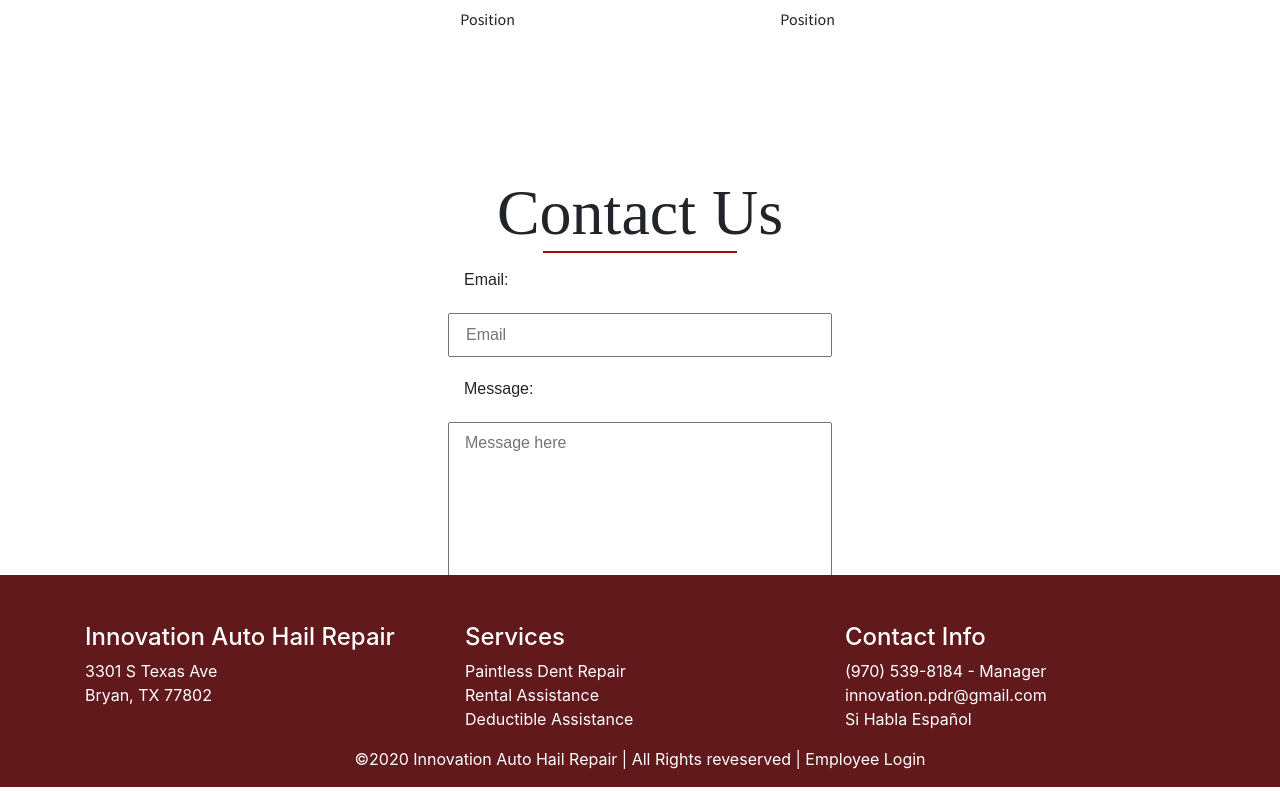
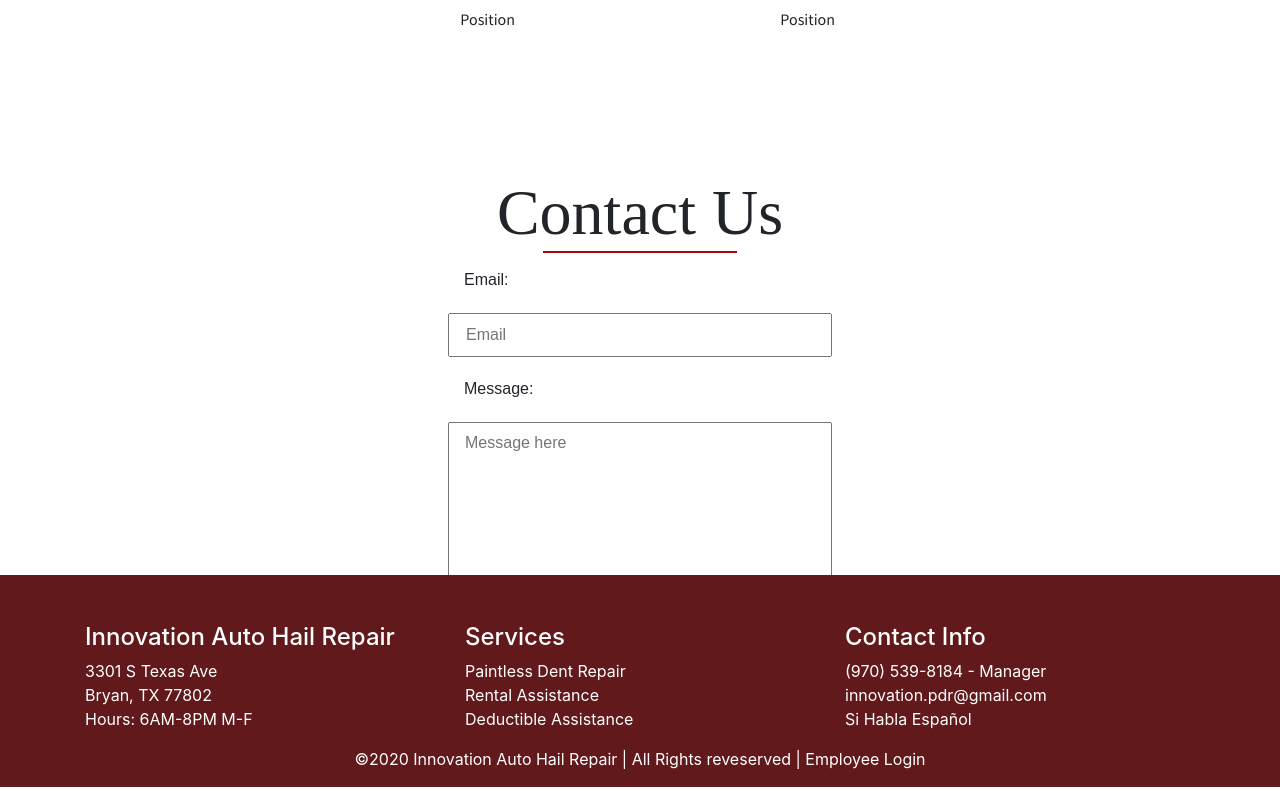
Before and after one commit to JRivera-31/Innovation-Auto-Repair, a Next.js app: page / in a window 1280 px wide. Shown: the part 1709-2500 px from the top of the page. Built offline with nearby package versions, Linux system fonts and the light colour scheme; a web font is replaced by a local one.

Commit message:
added hours to footer

```diff
--- a/components/Footer/footer.js
+++ b/components/Footer/footer.js
@@ -14,6 +14,7 @@ export default function Foooter() {
                         <ul>
                             <li>3301 S Texas Ave</li>
                             <li>Bryan, TX 77802</li>
+                            <li>Hours: 6AM-8PM M-F</li>
                         </ul>
                     </Col>
                     {/* Column 2 */}
```
